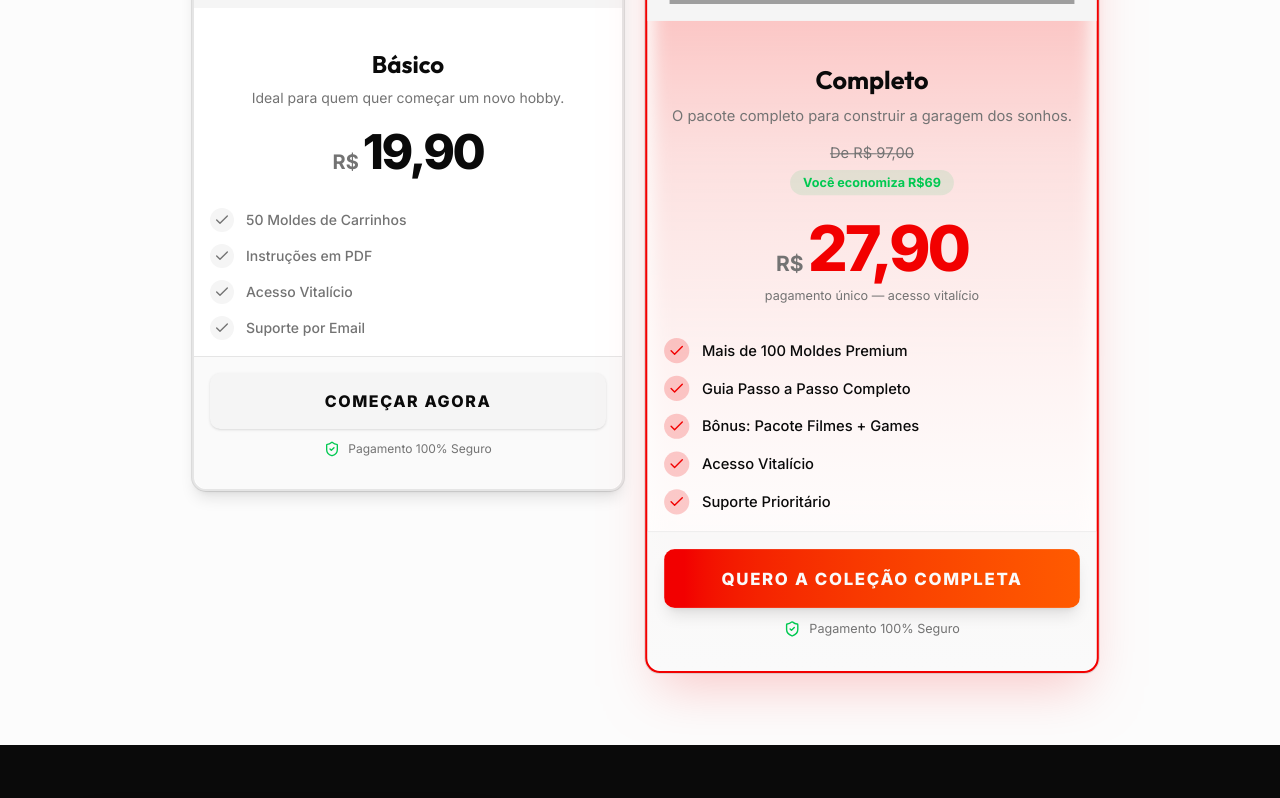
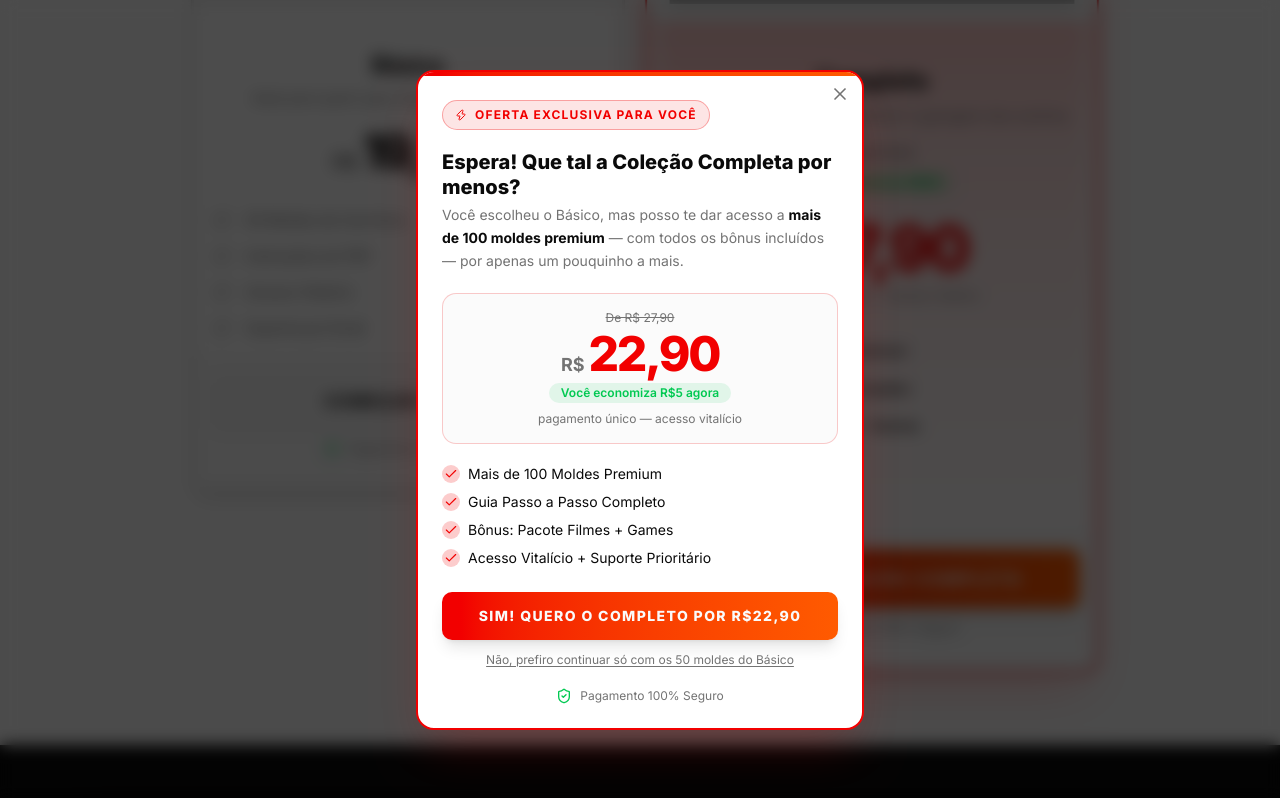
Before and after one commit to mindsetinvicto300-afk/carrosdepapel3d, a Next.js app: page / in a window 1280 px wide. Both pictures are taken after a click on the button "COMEÇAR AGORA". Shown: the part 5510-6308 px from the top of the page. Built offline with nearby package versions, Linux system fonts and the light colour scheme; grey boxes are pictures that could not be loaded.

Commit message:
feat: downsell popup on Basico plan click (R2,90)

```diff
--- a/components/blocks/Plans.tsx
+++ b/components/blocks/Plans.tsx
@@ -1,10 +1,17 @@
 'use client';
 
-import { motion } from 'framer-motion';
+import { useState } from 'react';
+import { motion, AnimatePresence } from 'framer-motion';
 import { Card, CardContent, CardHeader, CardTitle, CardFooter } from '@/components/ui/card';
 import { Button } from '@/components/ui/button';
-import { Check, ShieldCheck, Flame } from 'lucide-react';
+import { Check, ShieldCheck, Flame, X, Zap } from 'lucide-react';
 import Image from 'next/image';
+
+// ─── Checkout links (fill in after creating products) ───────────────────────
+const CHECKOUT_BASICO   = '';   // TODO: colar link do checkout Básico
+const CHECKOUT_COMPLETO = '';   // TODO: colar link do checkout Completo
+const CHECKOUT_DOWNSELL = '';   // TODO: colar link do checkout Downsell (R$22,90)
+// ────────────────────────────────────────────────────────────────────────────
 
 const plans = [
   {
@@ -22,7 +29,8 @@ const plans = [
     ],
     popular: false,
     buttonText: "COMEÇAR AGORA",
-    link: "#checkout-iniciante",
+    link: CHECKOUT_BASICO,
+    triggerDownsell: true,
   },
   {
     name: "Completo",
@@ -40,12 +48,146 @@ const plans = [
     ],
     popular: true,
     buttonText: "QUERO A COLEÇÃO COMPLETA",
-    link: "#checkout-mestre",
+    link: CHECKOUT_COMPLETO,
+    triggerDownsell: false,
   },
 ];
 
+function DownsellModal({ onClose, onConfirm, onDecline }: {
+  onClose: () => void;
+  onConfirm: () => void;
+  onDecline: () => void;
+}) {
+  return (
+    <div
+      className="fixed inset-0 z-50 flex items-center justify-center p-4 bg-black/70 backdrop-blur-sm"
+      onClick={(e) => { if (e.target === e.currentTarget) onClose(); }}
+    >
+      <AnimatePresence>
+        <motion.div
+          initial={{ opacity: 0, scale: 0.92, y: 16 }}
+          animate={{ opacity: 1, scale: 1, y: 0 }}
+          exit={{ opacity: 0, scale: 0.92, y: 16 }}
+          transition={{ duration: 0.25, ease: 'easeOut' }}
+          className="relative bg-background border-2 border-primary rounded-2xl shadow-2xl shadow-primary/20 max-w-md w-full overflow-hidden"
+        >
+          {/* Glow top bar */}
+          <div className="h-1 w-full bg-gradient-to-r from-primary to-secondary" />
+
+          <button
+            onClick={onClose}
+            aria-label="Fechar"
+            className="absolute top-3 right-3 text-muted-foreground hover:text-foreground transition-colors"
+          >
+            <X className="w-5 h-5" />
+          </button>
+
+          <div className="p-6 flex flex-col gap-5">
+            {/* Badge */}
+            <div className="flex items-center gap-2 bg-primary/10 border border-primary/30 text-primary px-3 py-1.5 rounded-full w-fit text-xs font-bold uppercase tracking-widest">
+              <Zap className="w-3 h-3" />
+              Oferta exclusiva para você
+            </div>
+
+            <div>
+              <h3 className="text-xl font-extrabold leading-tight mb-1">
+                Espera! Que tal a Coleção Completa por menos?
+              </h3>
+              <p className="text-sm text-muted-foreground leading-relaxed">
+                Você escolheu o Básico, mas posso te dar acesso a{' '}
+                <strong className="text-foreground">mais de 100 moldes premium</strong>{' '}
+                — com todos os bônus incluídos — por apenas um pouquinho a mais.
+              </p>
+            </div>
+
+            {/* Price block */}
+            <div className="bg-muted/40 rounded-xl p-4 flex flex-col items-center gap-1 border border-primary/20">
+              <span className="text-xs text-muted-foreground line-through">De R$ 27,90</span>
+              <div className="flex items-baseline gap-1">
+                <span className="text-lg font-bold text-muted-foreground">R$</span>
+                <span className="text-5xl font-extrabold text-primary tracking-tighter">22,90</span>
+              </div>
+              <span className="text-xs font-semibold text-green-500 bg-green-500/10 px-3 py-0.5 rounded-full">
+                Você economiza R$5 agora
+              </span>
+              <p className="text-xs text-muted-foreground mt-1">pagamento único — acesso vitalício</p>
+            </div>
+
+            {/* Features */}
+            <ul className="space-y-2">
+              {[
+                'Mais de 100 Moldes Premium',
+                'Guia Passo a Passo Completo',
+                'Bônus: Pacote Filmes + Games',
+                'Acesso Vitalício + Suporte Prioritário',
+              ].map((f, i) => (
+                <li key={i} className="flex items-center gap-2 text-sm">
+                  <div className="rounded-full p-0.5 bg-primary/20 text-primary shrink-0">
+                    <Check className="w-3.5 h-3.5" />
+                  </div>
+                  <span>{f}</span>
+                </li>
+              ))}
+            </ul>
+
+            {/* CTAs */}
+            <div className="flex flex-col gap-2 pt-1">
+              <Button
+                className="w-full h-12 text-sm font-extrabold uppercase tracking-widest bg-gradient-to-r from-primary to-secondary text-primary-foreground border-none hover:scale-105 transition-transform shadow-lg"
+                onClick={onConfirm}
+              >
+                SIM! Quero o Completo por R$22,90
+              </Button>
+              <button
+                onClick={onDecline}
+                className="text-xs text-muted-foreground hover:text-foreground transition-colors underline underline-offset-2 text-center py-1"
+              >
+                Não, prefiro continuar só com os 50 moldes do Básico
+              </button>
+            </div>
+
+            <div className="flex items-center justify-center gap-2 text-xs text-muted-foreground -mt-1">
+              <ShieldCheck className="w-4 h-4 text-green-500" />
+              <span>Pagamento 100% Seguro</span>
+            </div>
+          </div>
+        </motion.div>
+      </AnimatePresence>
+    </div>
+  );
+}
+
 export function Plans() {
+  const [showDownsell, setShowDownsell] = useState(false);
+
+  const handlePlanClick = (plan: typeof plans[number]) => {
+    if (plan.triggerDownsell) {
+      setShowDownsell(true);
+    } else {
+      if (plan.link) window.open(plan.link, '_blank');
+    }
+  };
+
+  const handleDownsellConfirm = () => {
+    setShowDownsell(false);
+    if (CHECKOUT_DOWNSELL) window.open(CHECKOUT_DOWNSELL, '_blank');
+  };
+
+  const handleDownsellDecline = () => {
+    setShowDownsell(false);
+    if (CHECKOUT_BASICO) window.open(CHECKOUT_BASICO, '_blank');
+  };
+
   return (
+    <>
+      {showDownsell && (
+        <DownsellModal
+          onClose={() => setShowDownsell(false)}
+          onConfirm={handleDownsellConfirm}
+          onDecline={handleDownsellDecline}
+        />
+      )}
+
       <section id="plans" className="py-24 bg-muted/30 w-full scroll-mt-10">
         <div className="container mx-auto px-4">
           <div className="text-center max-w-3xl mx-auto mb-16">
@@ -98,7 +240,7 @@ export function Plans() {
                 }`}>
 
                   {/* Plan mockup image */}
-                <div className={`relative w-full overflow-hidden ${plan.popular ? 'aspect-[4/3]' : 'aspect-[4/3]'} bg-muted`}>
+                  <div className="relative w-full aspect-[4/3] bg-muted overflow-hidden">
                     <Image
                       src={plan.image}
                       alt={`Mockup do plano ${plan.name}`}
@@ -158,7 +300,7 @@ export function Plans() {
                           ? 'bg-gradient-to-r from-primary to-secondary text-primary-foreground shadow-lg hover:scale-105 hover:shadow-primary/40'
                           : 'bg-muted hover:bg-muted/80 text-foreground shadow-sm'
                       }`}
-                    onClick={() => window.open(plan.link, '_blank')}
+                      onClick={() => handlePlanClick(plan)}
                     >
                       {plan.buttonText}
                     </Button>
@@ -173,5 +315,6 @@ export function Plans() {
           </div>
         </div>
       </section>
+    </>
   );
 }
```
Lines whose indentation alone changed are shown as unchanged.
